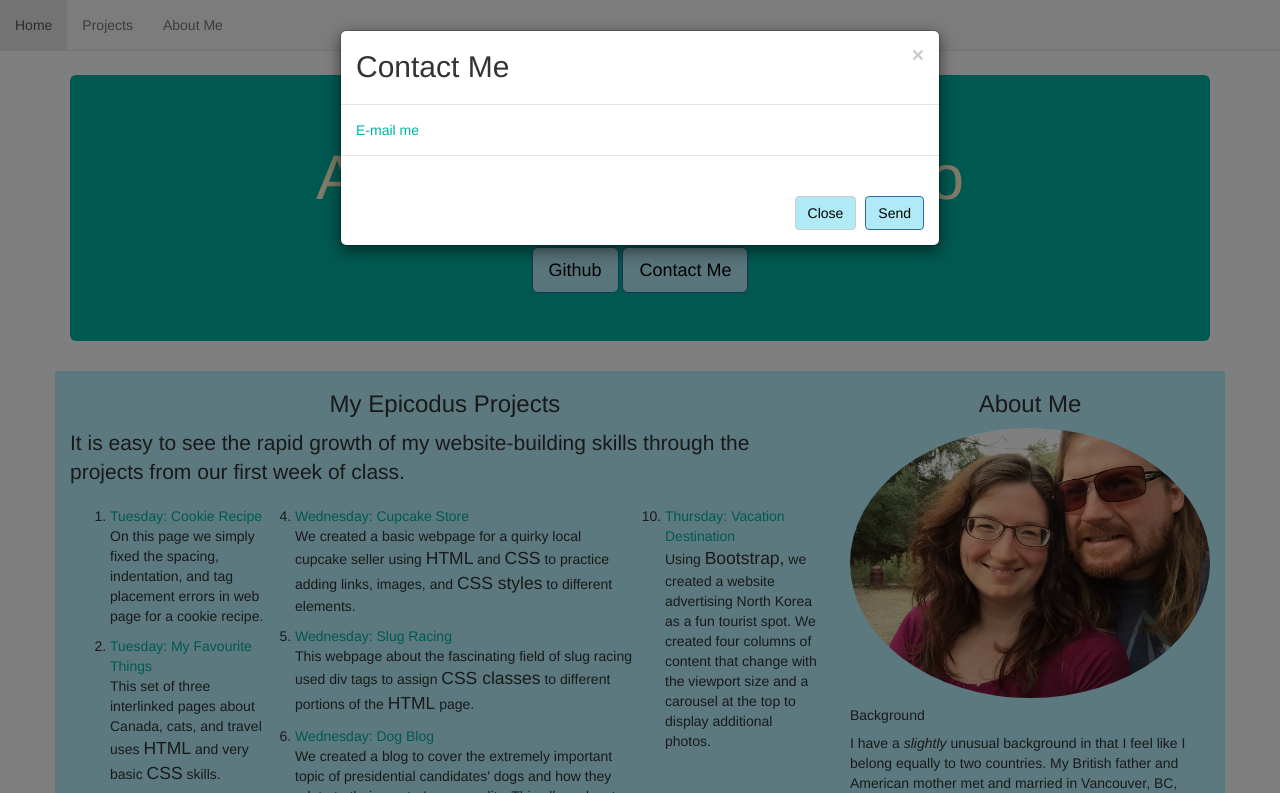
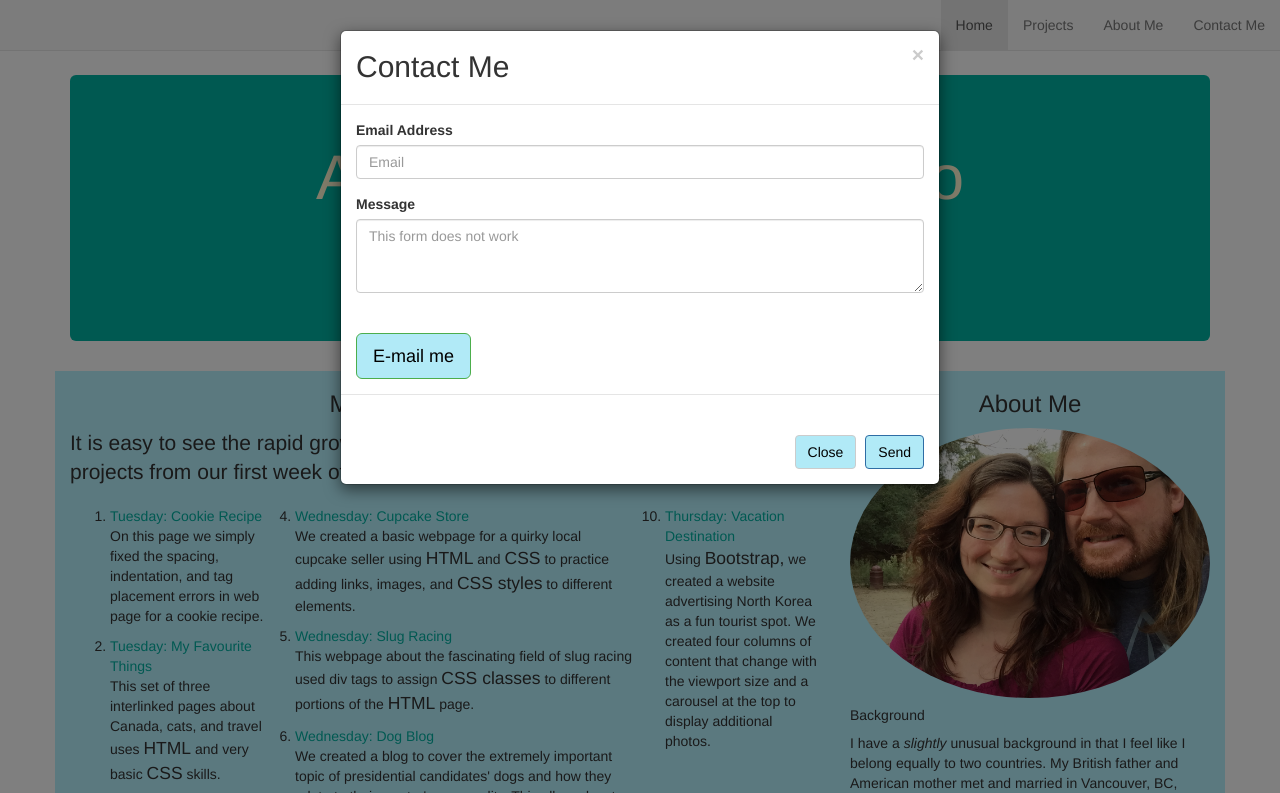
Before and after one commit to arolling/arolling.github.io, a plain HTML site: page index.html in a window 1280 px wide. Both pictures are taken after a click on the button "Contact Me". Shown: the top 793 px of the page. Drawn offline with nearby package versions, Linux system fonts and the light colour scheme.

Commit message:
Add non-functioning contact form to modal popup.

```diff
--- a/css/mystyles.css
+++ b/css/mystyles.css
@@ -33,6 +33,10 @@ body {
   font-size: 125%;
 }
 
+.navbar-nav {
+  float: right;
+}
+
 /* MEDIA QUERIES */
 
 @media print {
--- a/index.html
+++ b/index.html
@@ -21,16 +21,17 @@
           <span class="icon-bar"></span>
           <span class="icon-bar"></span>
           <span class="icon-bar"></span>
-          <
+
         </button>
       </div>
 
       <div>
-        <div class="collapse navbar-collapse" id="abby">
+        <div role="navigation" class="collapse navbar-collapse" id="abby">
           <ul class="nav navbar-nav">
             <li class="active"><a href="#">Home</a></li>
             <li><a href="#projects">Projects</a></li>
             <li><a href="#about">About Me</a></li>
+            <li><a href="#" data-toggle="modal" data-target="#contact">Contact Me</a></li>
           </ul>
         </div>
 
@@ -47,9 +48,22 @@
             <button type="button" class="close" data-dismiss="modal" aria-label="Close"><span aria-hidden="true">&times;</span></button>
             <h2 class="modal-title">Contact Me</h2>
           </div>
+<!--Attempt at an input form  here!-->
+          <div class="modal-body">
+            <form role="form">
+              <div class="form-group">
+                <label for="submitemail">Email Address</label>
+                <input type="email" class="form-control" id="submitemail" placeholder="Email">
+              </div>
+              <div class="form-group">
+                <label for="submitmessage">Message</label>
+                <textarea class="form-control" rows="3" id="submitmessage" placeholder="This form does not work"></textarea>
+              </div>
+            </form>
+<!--Does not actually work - might require php???? -->
 
-          <div class="modal-body">
-            <a href="mailto:arolling@gmail.com">E-mail me</a>
+
+            <a class="btn btn-success btn-lg" href="mailto:arolling@gmail.com">E-mail me</a>
 
           </div>
 
```
